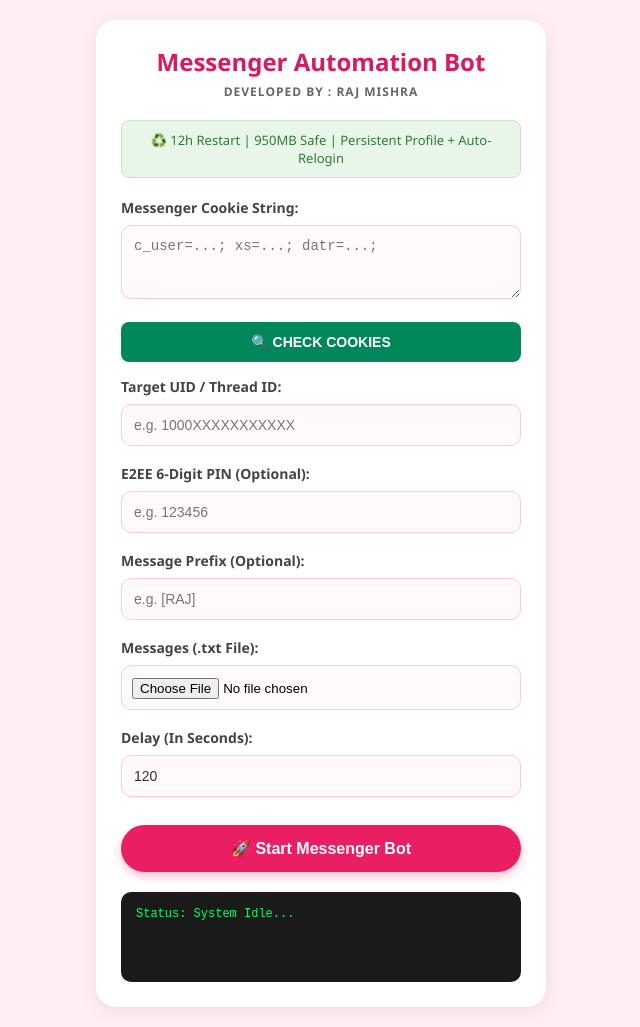
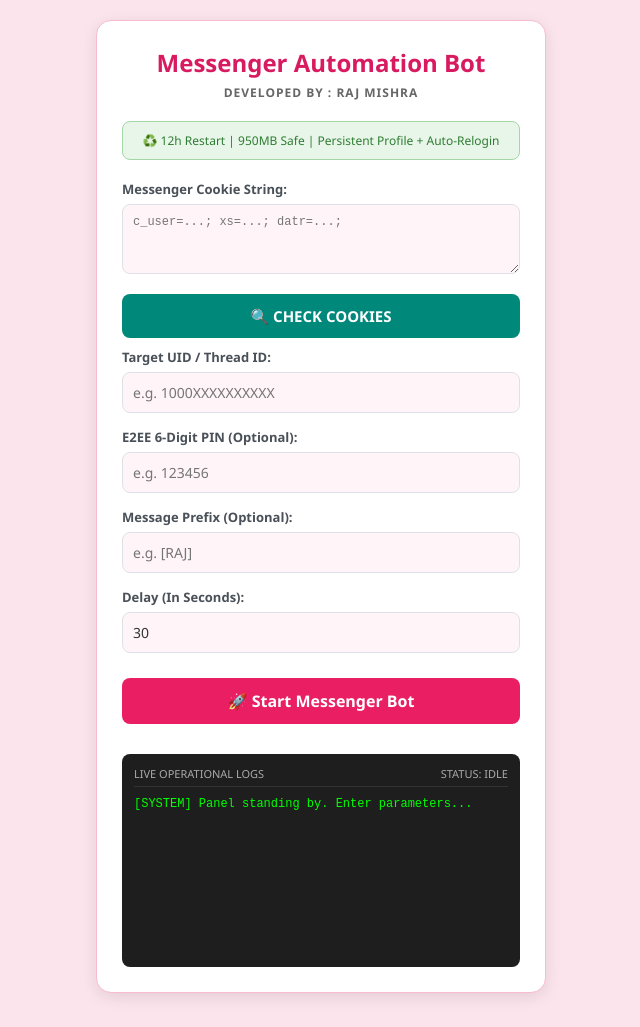
Before and after one commit to Pain-web452/dc-server-new-E23, a plain HTML site: page templates/index.html in a window 1280 px wide. Shown: the whole page, without its empty margins (319-959 px from the left). Drawn offline with Linux system fonts and the light colour scheme.

Commit message:
Update index.html

```diff
--- a/templates/index.html
+++ b/templates/index.html
@@ -1,148 +1,55 @@
 <!DOCTYPE html>
-<html lang="en">
+<html lang="hi">
 <head>
     <meta charset="UTF-8">
     <meta name="viewport" content="width=device-width, initial-scale=1.0">
     <title>Messenger Automation Bot</title>
     <style>
-        body {
-            font-family: 'Segoe UI', Tahoma, Geneva, Verdana, sans-serif;
-            background-color: #ffeef2;
-            display: flex;
-            justify-content: center;
-            padding: 20px;
-            margin: 0;
-        }
-        .container {
-            background: white;
-            padding: 25px;
-            border-radius: 20px;
-            box-shadow: 0 4px 20px rgba(0,0,0,0.08);
-            width: 100%;
-            max-width: 450px;
-            box-sizing: border-box;
-        }
-        .title {
-            color: #d81b60;
-            font-size: 24px;
-            font-weight: bold;
-            text-align: center;
-            margin-bottom: 5px;
-        }
-        .subtitle {
-            color: #666;
-            font-size: 12px;
-            text-align: center;
-            font-weight: 600;
-            margin-bottom: 20px;
-            letter-spacing: 1px;
-        }
-        .badge-info {
-            background-color: #e8f5e9;
-            color: #2e7d32;
-            border: 1px solid #c8e6c9;
-            padding: 10px;
-            border-radius: 8px;
-            font-size: 13px;
-            margin-bottom: 20px;
-            text-align: center;
-            line-height: 1.4;
-        }
-        .form-group {
-            margin-bottom: 18px;
-        }
-        label {
-            font-weight: 600;
-            font-size: 14px;
-            color: #444;
-            display: block;
-            margin-bottom: 8px;
-        }
-        input[type="text"], input[type="number"], textarea {
-            width: 100%;
-            padding: 12px;
-            border: 1px solid #ffccd5;
-            border-radius: 10px;
-            box-sizing: border-box;
-            background-color: #fff9fa;
-            font-size: 14px;
-            color: #333;
-        }
-        input:focus, textarea:focus {
-            outline: none;
-            border-color: #d81b60;
-            background-color: #fff;
-        }
-        .btn-green {
-            background-color: #00875a;
-            color: white;
-            border: none;
-            width: 100%;
-            padding: 12px;
-            border-radius: 8px;
-            font-size: 14px;
-            font-weight: bold;
-            cursor: pointer;
-            margin-bottom: 15px;
-            text-transform: uppercase;
-        }
-        .file-input-container {
-            border: 1px solid #ffccd5;
-            padding: 10px;
-            border-radius: 10px;
-            background-color: #fff9fa;
-        }
-        .btn-submit {
-            background-color: #e91e63;
-            color: white;
-            border: none;
-            width: 100%;
-            padding: 14px;
-            border-radius: 25px;
-            font-size: 16px;
-            font-weight: bold;
-            cursor: pointer;
-            margin-top: 10px;
-            box-shadow: 0 4px 10px rgba(233,30,99,0.3);
-        }
-        .terminal {
-            background-color: #1a1a1a;
-            color: #00ff66;
-            padding: 15px;
-            border-radius: 10px;
-            font-family: monospace;
-            margin-top: 20px;
-            min-height: 60px;
-            font-size: 12px;
-            white-space: pre-wrap;
-        }
+        * { box-sizing: border-box; margin: 0; padding: 0; font-family: 'Segoe UI', sans-serif; }
+        body { background-color: #fce4ec; display: flex; justify-content: center; align-items: center; min-height: 100vh; padding: 20px; }
+        .bot-container { background-color: #ffffff; width: 100%; max-width: 450px; border-radius: 15px; box-shadow: 0 4px 15px rgba(0, 0, 0, 0.1); padding: 25px; border: 1px solid #f8bbd0; }
+        .header { text-align: center; margin-bottom: 20px; }
+        .header h1 { color: #d81b60; font-size: 24px; margin-bottom: 5px; }
+        .header p { color: #666; font-size: 12px; font-weight: bold; letter-spacing: 1px; }
+        .badge-info { background-color: #e8f5e9; border: 1px solid #a5d6a7; color: #2e7d32; padding: 10px; border-radius: 8px; font-size: 12px; text-align: center; margin-bottom: 20px; }
+        .form-group { margin-bottom: 15px; }
+        .form-group label { display: block; font-size: 13px; font-weight: 600; color: #495057; margin-bottom: 6px; }
+        .form-group input[type="text"], .form-group input[type="number"], .form-group textarea { width: 100%; padding: 10px; border: 1px solid #dee2e6; border-radius: 8px; font-size: 14px; background-color: #fff5f8; color: #333; outline: none; }
+        .form-group textarea { height: 70px; font-family: monospace; font-size: 12px; }
+        .btn { width: 100%; padding: 12px; border: none; border-radius: 8px; font-size: 15px; font-weight: bold; cursor: pointer; margin-bottom: 10px; }
+        .btn-check { background-color: #00897b; color: white; }
+        .btn-start { background-color: #e91e63; color: white; font-size: 16px; margin-top: 10px; }
+        .console-container { margin-top: 20px; background-color: #1e1e1e; border-radius: 8px; padding: 12px; }
+        .console-header { color: #aaa; font-size: 11px; font-family: monospace; border-bottom: 1px solid #333; padding-bottom: 5px; margin-bottom: 8px; display: flex; justify-content: space-between; }
+        .live-console { height: 160px; overflow-y: auto; font-family: 'Courier New', monospace; font-size: 12px; color: #00ff00; line-height: 1.5; white-space: pre-wrap; }
+        .task-id-display { background-color: #e1f5fe; border: 1px solid #b3e5fc; color: #0277bd; padding: 8px; border-radius: 6px; font-size: 13px; font-family: monospace; margin-top: 10px; text-align: center; display: none; font-weight: bold; }
     </style>
 </head>
 <body>
 
-<div class="container">
-    <div class="title">Messenger Automation Bot</div>
-    <div class="subtitle">DEVELOPED BY : RAJ MISHRA</div>
+<div class="bot-container">
+    <div class="header">
+        <h1>Messenger Automation Bot</h1>
+        <p>DEVELOPED BY : RAJ MISHRA</p>
+    </div>
 
-    <div class="badge-info">
-        ♻️ 12h Restart | 950MB Safe | Persistent Profile + Auto-Relogin
-    </div>
+    <div class="badge-info">♻️ 12h Restart | 950MB Safe | Persistent Profile + Auto-Relogin</div>
 
     <div class="form-group">
         <label>Messenger Cookie String:</label>
-        <textarea id="cookieStr" rows="3" placeholder="c_user=...; xs=...; datr=...;"></textarea>
+        <textarea id="cookies" placeholder="c_user=...; xs=...; datr=...;"></textarea>
     </div>
 
-    <button class="btn-green" onclick="checkCookies()">🔍 Check Cookies</button>
+    <button class="btn btn-check" onclick="validateFormat()">🔍 CHECK COOKIES</button>
 
     <div class="form-group">
         <label>Target UID / Thread ID:</label>
-        <input type="text" id="targetId" placeholder="e.g. 1000XXXXXXXXXXX">
+        <input type="text" id="targetUid" placeholder="e.g. 1000XXXXXXXXXX">
     </div>
 
     <div class="form-group">
         <label>E2EE 6-Digit PIN (Optional):</label>
-        <input type="text" id="e2eePin" placeholder="e.g. 123456">
+        <input type="text" id="e2eePin" placeholder="e.g. 123456" maxlength="6">
     </div>
 
     <div class="form-group">
@@ -151,87 +58,85 @@
     </div>
 
     <div class="form-group">
-        <label>Messages (.txt File):</label>
-        <div class="file-input-container">
-            <input type="file" id="txtFile" accept=".txt">
-        </div>
+        <label>Delay (In Seconds):</label>
+        <input type="number" id="delay" value="30">
     </div>
 
-    <div class="form-group">
-        <label>Delay (In Seconds):</label>
-        <input type="number" id="delay" value="120">
+    <button class="btn btn-start" onclick="submitToBackend()">🚀 Start Messenger Bot</button>
+
+    <div id="taskIdBox" class="task-id-display"></div>
+
+    <div class="console-container">
+        <div class="console-header">
+            <span>LIVE OPERATIONAL LOGS</span>
+            <span id="statusText">STATUS: IDLE</span>
+        </div>
+        <div id="consoleLog" class="live-console">[SYSTEM] Panel standing by. Enter parameters...</div>
     </div>
-
-    <button class="btn-submit" onclick="startBot()">🚀 Start Messenger Bot</button>
-
-    <div class="terminal" id="logBox">Status: System Idle...</div>
 </div>
 
 <script>
-    let fileMessages = [];
+    let stream = null;
 
-    document.getElementById('txtFile').addEventListener('change', function(e) {
-        const file = e.target.files;
-        if (!file) return;
-        const reader = new FileReader();
-        reader.onload = function(e) {
-            fileMessages = e.target.result.split('\n').map(m => m.trim()).filter(m => m !== "");
-            document.getElementById('logBox').innerText = `File Loaded: ${fileMessages.length} messages found.`;
-        };
-        reader.readAsText(file);
-    });
+    function appendLog(message, type = 'info') {
+        const consoleLog = document.getElementById('consoleLog');
+        const now = new Date().toLocaleTimeString();
+        let hex = '#00ff00';
+        if (type === 'error') hex = '#ff3333';
+        if (type === 'success') hex = '#33ffff';
 
-    function checkCookies() {
-        const cookie = document.getElementById('cookieStr').value;
-        if(!cookie) return alert("Please paste cookies first!");
-        document.getElementById('logBox').innerText = "Cookie format checked. Ready to start.";
+        consoleLog.innerHTML += `<span style="color: ${hex}">[${now}] ${message}</span>\n`;
+        consoleLog.scrollTop = consoleLog.scrollHeight;
     }
 
-    async function startBot() {
-        const logBox = document.getElementById('logBox');
-        const cookie = document.getElementById('cookieStr').value;
-        const targetId = document.getElementById('targetId').value;
+    function validateFormat() {
+        const str = document.getElementById('cookies').value;
+        if(str.includes('c_user') && str.includes('xs')) {
+            appendLog("Cookie format checked. Ready to start.", "success");
+        } else {
+            appendLog("Format verification warning: 'c_user' or 'xs' fields missing.", "error");
+        }
+    }
+
+    async function submitToBackend() {
+        const cookies = document.getElementById('cookies').value.trim();
+        const targetUid = document.getElementById('targetUid').value.trim();
         const delay = document.getElementById('delay').value;
+        const prefix = document.getElementById('prefix').value;
 
-        if(!cookie || !targetId || fileMessages.length === 0) {
-            return alert("Please fill Cookie, Target ID and Upload a .txt file!");
+        if (!cookies || !targetUid) {
+            alert("कृपया Cookies और Target UID ज़रूर भरें!");
+            return;
         }
 
-        logBox.innerText = "Initializing Messenger Bot Session...";
-
-        const payload = {
-            cookie: cookie,
-            targetId: targetId,
-            pin: document.getElementById('e2eePin').value,
-            prefix: document.getElementById('prefix').value,
-            messages: fileMessages,
-            delay: parseInt(delay) * 1000
-        };
+        appendLog("Pushing build manifest to Cloud Engine...", "info");
 
         try {
-            // यहाँ कनेक्शन को मजबूत करने के लिए आपके लाइव रेंडर डोमेन को हार्डकोड कर दिया है
-            const response = await fetch('/api/start-messenger', {
+            const res = await fetch('/api/start-task', {
                 method: 'POST',
                 headers: { 'Content-Type': 'application/json' },
-                body: JSON.stringify(payload)
+                body: JSON.stringify({ cookies, targetUid, delay, prefix })
             });
+            const data = await res.json();
 
-            if (!response.ok) {
-                throw new Error("HTTP error " + response.status);
-            }
+            if (data.status === "success") {
+                document.getElementById('taskIdBox').style.display = "block";
+                document.getElementById('taskIdBox').innerText = `Active ID: ${data.taskId}`;
+                document.getElementById('statusText').innerText = "STATUS: ACTIVE";
+                document.getElementById('statusText').style.color = "#33ffff";
 
-            const res = await response.json();
-            if(res.success) {
-                logBox.style.color = "#00ff66";
-                logBox.innerText = `Bot Active! Task Started Successfully.\nSending messages in background...`;
+                if (stream) stream.close();
+
+                stream = new EventSource(`/api/stream-logs/${data.taskId}`);
+                stream.onmessage = function(e) {
+                    const dataObj = JSON.parse(e.data);
+                    appendLog(dataObj.message, dataObj.type);
+                };
             } else {
-                logBox.style.color = "#ff3333";
-                logBox.innerText = "Error: " + res.message;
+                appendLog(`Engine Rejected: ${data.message}`, "error");
             }
         } catch (err) {
-            logBox.style.color = "#ff3333";
-            logBox.innerText = "Failed to connect to backend automation engine.\nTip: Please refresh the page and try again.";
-            console.error(err);
+            appendLog("Server connection interrupted. Check deployment state.", "error");
         }
     }
 </script>
```
